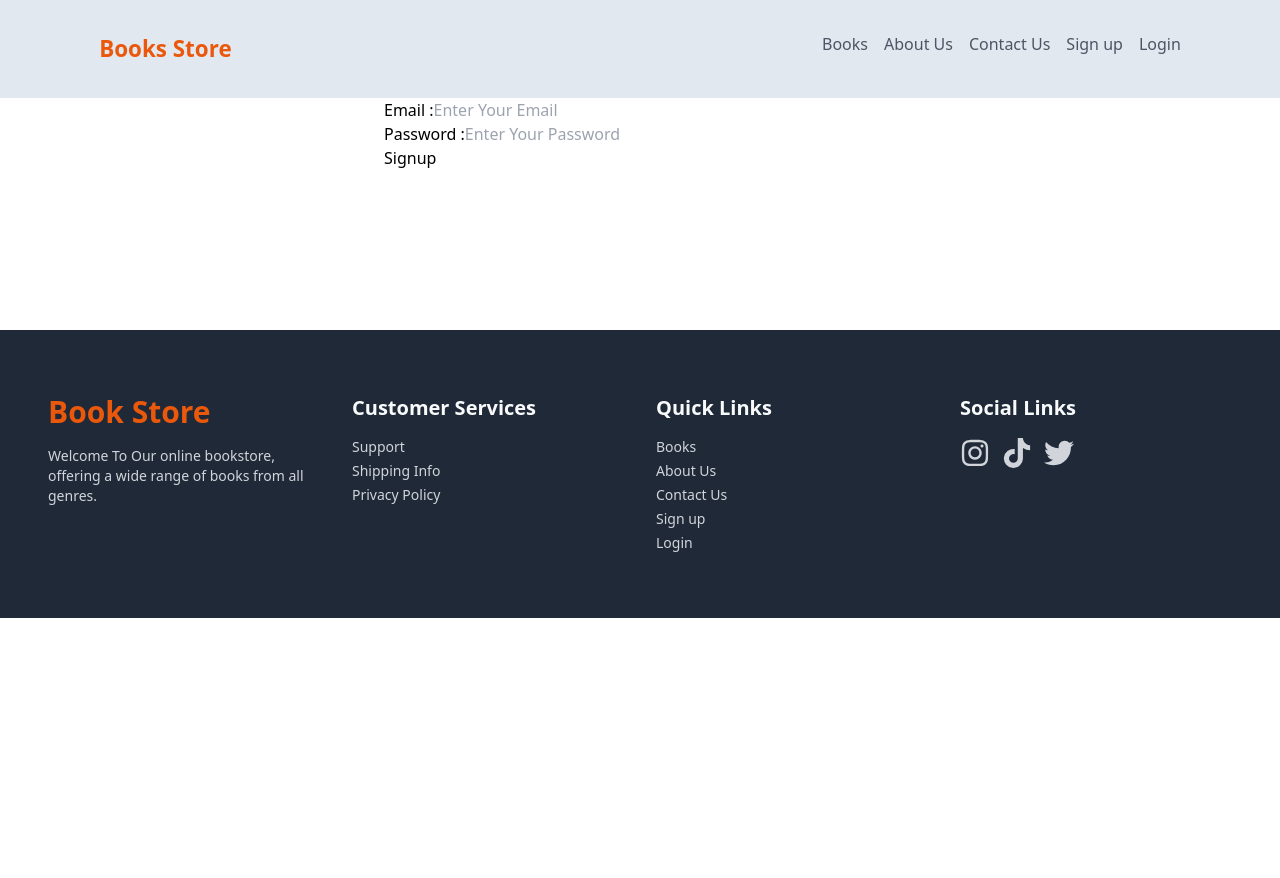
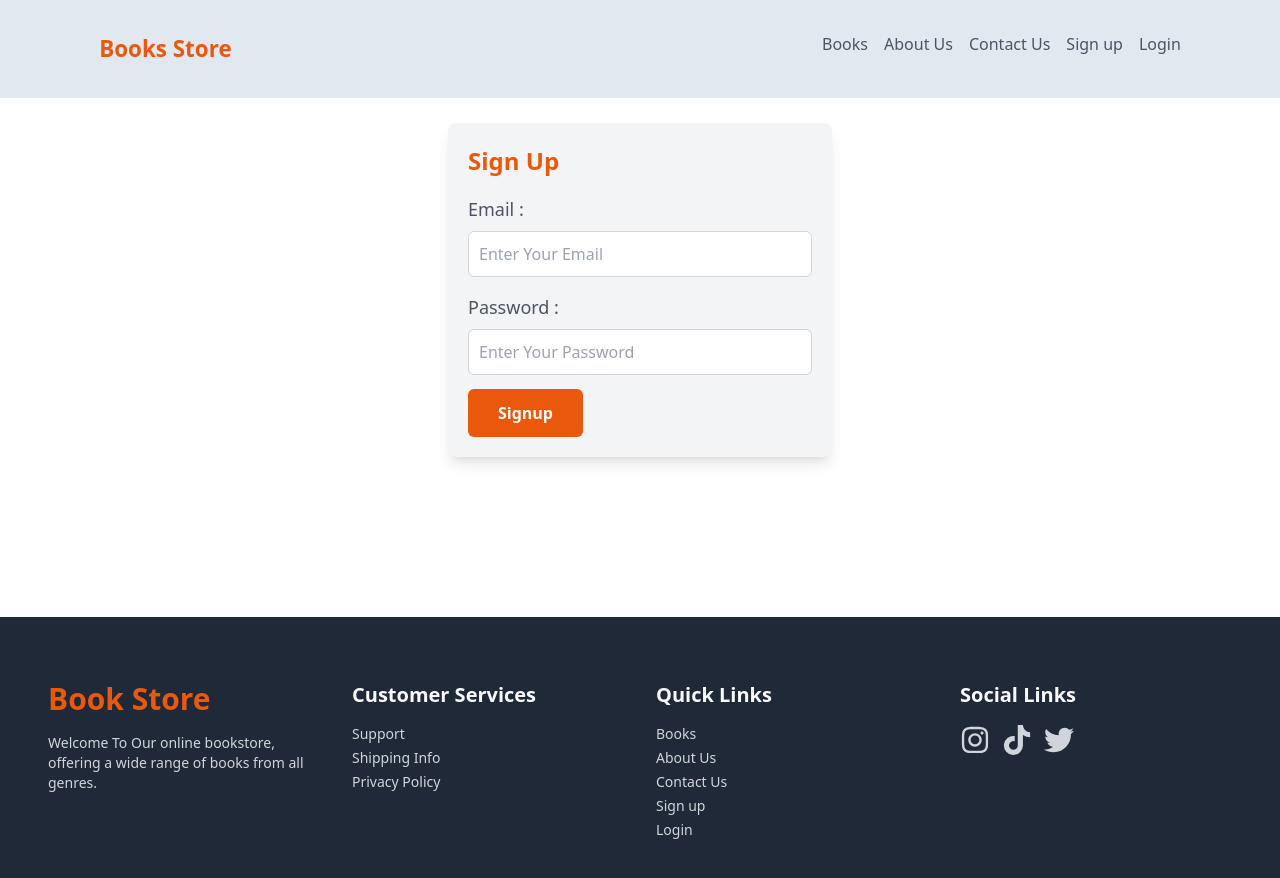
Before and after one commit to sarasabor/book-store, a React (Create React App) app: page /sign-up in a window 1280 px wide. Shown: the top 878 px of the page. Before the commit the page ends 800 px from the top, so only its background shows below. Built offline with nearby package versions, Linux system fonts and the light colour scheme; the HTML template or start-up script is replaced by a standard one.

Commit message:
Added styling for the forms and started the getBookByid functionality

```diff
--- a/src/App.jsx
+++ b/src/App.jsx
@@ -12,6 +12,7 @@ import LoginForm from "./components/LoginForm";
 import NotFound from "./components/NotFound";
 import AuthContextProvider, { AuthContext } from "./context/AuthContext";
 import { useContext } from "react";
+import GetBookById from "./components/GetBookById";
 
 function App() {
 
@@ -35,10 +36,11 @@ function AppContent() {
     <Routes>
       <Route path="/" element={<Hero />} />
       <Route path="/books" element={user ? <AllBooks /> : <Navigate to="/login" />} />
+      <Route path="/books/:id" element={user ? <GetBookById /> : <Navigate to="/login"/>} />
       <Route path="/books/genre/:genre" element={user ? <BooksByGenre /> : <Navigate to='/login' />} />
       <Route path="/sign-up" element={!user ? <SignupForm /> : <Navigate to='/' />} />
       <Route path="/login" element={!user ? <LoginForm /> : <Navigate to='/' /> } />
-      {/* <Route path="*" element={<NotFound />} /> */}
+      <Route path="*" element={<NotFound />} />
     </Routes>
   );
 }
--- /dev/null
+++ b/src/components/GetBookById.jsx
@@ -0,0 +1,24 @@
+import axios from 'axios'
+import React from 'react'
+import { useState } from 'react'
+import { useEffect } from 'react'
+
+const GetBookById = () => {
+
+    //* get the user from user context
+    //* get the id from the url
+    //* create the variable null
+    const [book, setBook] = useState(null);
+
+    useEffect(() => {
+        const fetchBook = async() => {
+           const res  = await axios.get('http://localhost:5000/books/6734f6c25830cf9d18bfa4ce');
+        }
+    })
+
+  return (
+    <div>GetBookById</div>
+  )
+}
+
+export default GetBookById
--- a/src/components/Hero.jsx
+++ b/src/components/Hero.jsx
@@ -1,6 +1,7 @@
 import React from 'react'
 import coverImage from '../images/coverPhoto.jpg';
 import BooksGenre from './BooksGenre';
+import { Link } from 'react-router-dom';
 
 
 const Hero = () => {
@@ -23,7 +24,9 @@ const Hero = () => {
                 </h1>
                 <button
                   className='border-2 border-orange-600 p-2 font-semibold text-gray-800 text-sm mt-2'
-                >Shop now</button>
+                >
+                  <Link to="/books">Shop now</Link>
+                </button>
             </div>
         </div>
         <BooksGenre title='Books Genre'/>
--- a/src/components/LoginForm.jsx
+++ b/src/components/LoginForm.jsx
@@ -43,41 +43,52 @@ const LoginForm = () => {
 
         } catch (error) {
             const { data } = error.response;
+            // console.log(error);
             setErrors(data);
         }
     }
 
   return (
-    <div className='flex justify-center'>
+    <div className='w-[90%] sm:w-[60%]b md:w-[40%] lg:w-[30%] mx-auto p-[20px] bg-gray-100 shadow-lg rounded-lg mt-[1.6rem]'>
+      <h2 className='text-[1.5rem] font-bold text-orange-600 mb-4'>Login</h2>
         <form onSubmit={handleSubmit}>
-            <div>
-                <label htmlFor="email">Email :</label>
+            <div className='mb-4'>
+                <label htmlFor="email"  className='block text-lg font-medium text-gray-600'>Email :</label>
                 <input
                     type='email'
                     name='email'
                     placeholder='Enter Your Email'
                     value={formData.email}
                     onChange={handleChange}
+                     className='w-full p-[10px] mt-2 border border-gray-300 rounded-md focus:outline-none focus:ring-1
+                    focus:ring-orange-600'
                 />
                 {errors && errors.email && (
-                    <span className='text-red-600 text-sm lowercase font-semibold'>{errors.email}</span>
+                    <span className='text-red-600 text-sm font-semibold mt-1 lowercase'>{errors.email}</span>
                 )}
             </div>
             <div>
-                <label htmlFor="password">Password :</label>
+                <label htmlFor="password"
+                       className='block text-lg font-medium text-gray-600'
+                >Password :</label>
                 <input
                     type="password"
                     name='password'
                     placeholder='Enter The Password'
                     value={formData.password}
                     onChange={handleChange}
+                      className='w-full p-[10px] mt-2 border border-gray-300 rounded-md focus:outline-none focus:ring-1
+                    focus:ring-orange-600'
                 />
                 {errors && errors.password && (
-                    <span className='text-red-600 text-sm lowercase font-semibold'>{errors.password}</span>
+                    <span className='text-red-600 text-sm font-semibold mt-1 lowercase'>{errors.password}</span>
                 )}
             </div>
             <div>
-                <input type="submit" value='Login'/>
+                <input type="submit" value='Login'
+                 className='py-[12px] px-[30px] bg-orange-600 text-white mt-[14px] font-semibold rounded-md outline-none
+                    cursor-pointer hover:bg-orange-700 transition duration-[.4s]'
+                />
             </div>
         </form>
     </div>
--- a/src/components/SignupForm.jsx
+++ b/src/components/SignupForm.jsx
@@ -33,40 +33,57 @@ const SignupForm = () => {
 
         } catch (error) {
             setErrors(error.response.data);
+            // console.log(error);
         }
     }
 
   return (
-    <div className='w-[40%] m-auto'>
+    <div className='w-[90%] sm:w-[60%]b md:w-[40%] lg:w-[30%] mx-auto p-[20px] bg-gray-100 shadow-lg rounded-lg mt-[1.6rem]'>
+        <h2 className='text-[1.5rem] font-bold text-orange-600 mb-4'>Sign Up</h2>
         <form onSubmit={handleSubmit}>
-            <div>
-                <label htmlFor="email">Email :</label>
+            <div className='mb-4'>
+                <label
+                    htmlFor="email"
+                    className='block text-lg font-medium text-gray-600'
+                >Email :</label>
                 <input
                     type='email'
                     placeholder='Enter Your Email'
                     name='email'
                     value={email}
                     onChange={(e) => setEmail(e.target.value)}
+                    className='w-full p-[10px] mt-2 border border-gray-300 rounded-md focus:outline-none focus:ring-1
+                    focus:ring-orange-600'
                 />
                 {errors && errors.email && (
                     <span className='text-red-600 text-sm font-semibold mt-1 lowercase'>{errors.email}</span>
                 )}
             </div>
             <div>
-                <label htmlFor="password">Password :</label>
+                <label
+                    htmlFor="password"
+                    className='block text-lg font-medium text-gray-600'
+                >Password :</label>
                 <input
                     type='password'
                     placeholder='Enter Your Password'
                     name='password'
                     value={password}
                     onChange={(e) => setPassword(e.target.value)}
+                    className='w-full p-[10px] mt-2 border border-gray-300 rounded-md focus:outline-none focus:ring-1
+                    focus:ring-orange-600'
                 />
                 {errors && errors.password && (
                     <span className='text-red-600 text-sm font-semibold mt-1 lowercase'> {errors.password} </span>
                 )}
             </div>
             <div>
-                <input type="submit" value="Signup" />
+                <input
+                    type="submit"
+                    value="Signup"
+                    className='py-[12px] px-[30px] bg-orange-600 text-white mt-[14px] font-semibold rounded-md outline-none
+                    cursor-pointer hover:bg-orange-700 transition duration-[.4s]'
+                />
             </div>
         </form>
     </div>
```
